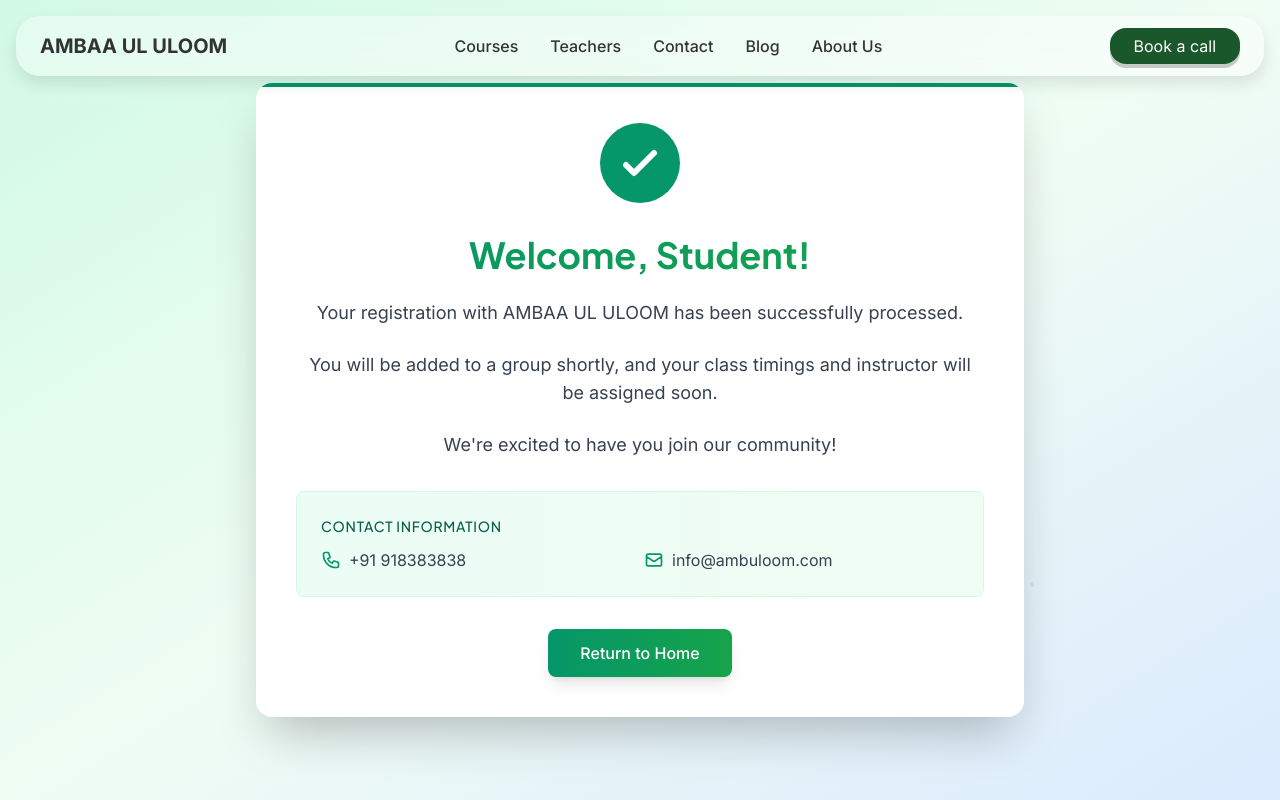
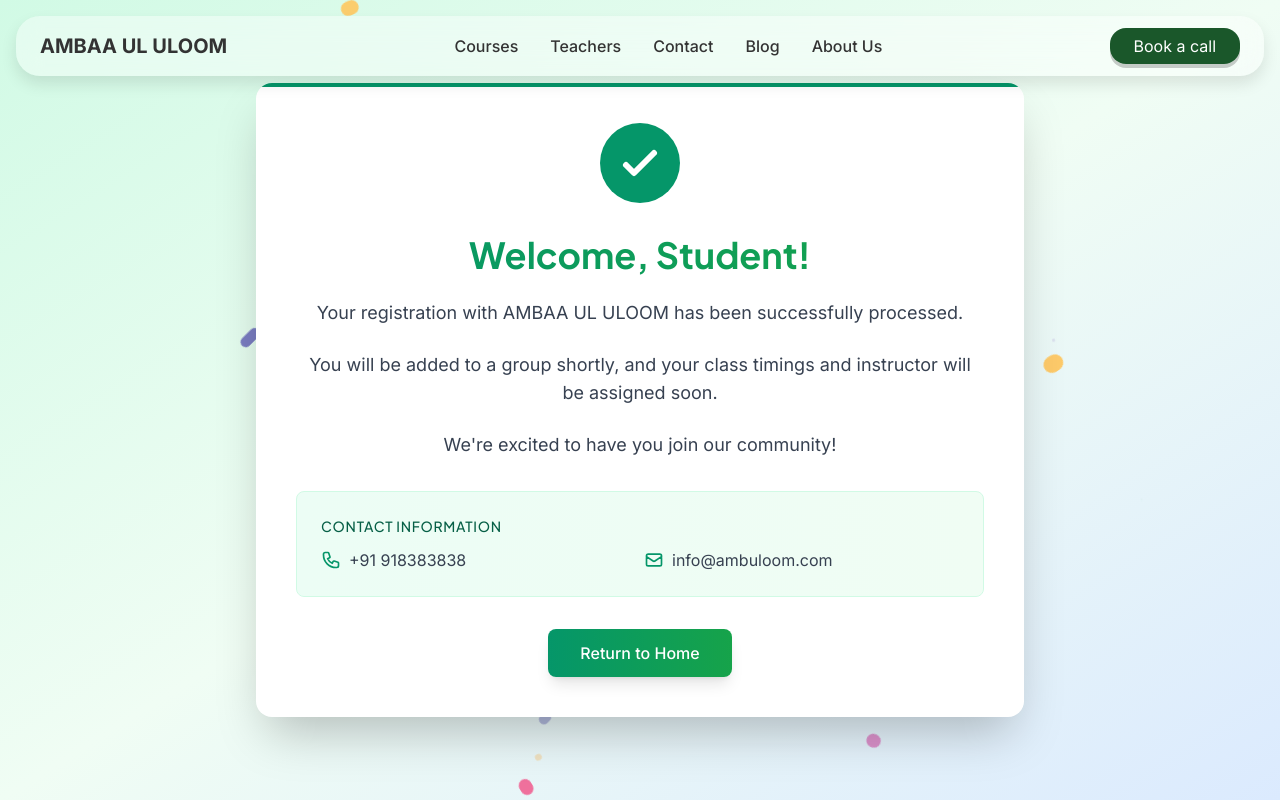
Before and after one commit to syedzabii/AmbUloom-Web, a Next.js app: page /success in a window 1280 px wide. Shown: the top 800 px of the page. Built offline with nearby package versions, Linux system fonts and the light colour scheme.

Commit message:
fix hydration issue

```diff
--- a/app/api/register/route.ts
+++ b/app/api/register/route.ts
@@ -1,12 +1,13 @@
 import { NextResponse } from "next/server";
-import { cookies } from "next/headers";
 
 export async function POST() {
-  cookies().set("registered", "true", {
+  const response = NextResponse.json({ message: "User registered successfully!" });
+
+  response.cookies.set("registered", "true", {
     httpOnly: true, // Client-side JS can't access it (more secure)
     maxAge: 60 * 60 * 24, // 1 day
     path: "/", // Available on all routes
   });
 
-  return NextResponse.json({ message: "User registered successfully!" });
+  return response;
 }
--- a/app/register-teacher/page.tsx
+++ b/app/register-teacher/page.tsx
@@ -37,6 +37,14 @@
   bio: string;
   termsAccepted: boolean;
 }
+
+// Pre-calculated positions for orbiting specialization cards to avoid hydration mismatches
+const specializationPositions = [
+  { top: "40%", left: "65%" },   // index 0: 0 degrees
+  { top: "65%", left: "40%" },   // index 1: 90 degrees
+  { top: "40%", left: "15%" },   // index 2: 180 degrees
+  { top: "15%", left: "40%" },   // index 3: 270 degrees
+];
 
 const specializations = [
   {
@@ -231,8 +239,8 @@
                       key={spec.id}
                       className="absolute"
                       style={{
-                        top: `${40 + Math.sin((index * 90) * Math.PI / 180) * 25}%`,
-                        left: `${40 + Math.cos((index * 90) * Math.PI / 180) * 25}%`,
+                        top: specializationPositions[index].top,
+                        left: specializationPositions[index].left,
                       }}
                     >
                       <div className={`w-16 h-16 ${spec.bgColor} rounded-2xl shadow-lg flex items-center justify-center border-2 border-white/20 backdrop-blur-sm`}>
--- a/app/register/page.tsx
+++ b/app/register/page.tsx
@@ -31,6 +31,13 @@
 }
 
 
+
+// Pre-calculated positions for orbiting course cards to avoid hydration mismatches
+const coursePositions = [
+  { top: "40%", left: "65%" },   // index 0: 0 degrees
+  { top: "61.65%", left: "27.5%" }, // index 1: 120 degrees
+  { top: "18.35%", left: "27.5%" }, // index 2: 240 degrees
+];
 
 const courses = [
   {
@@ -71,13 +78,15 @@
     try {
       const response = await fetch("/api/register", { method: "POST" });
 
-      // if (response.ok) {
-      //   router.push("/verification");
-      // } else {
-      //   console.error("Failed to register");
-      // }
+      if (!response.ok) {
+        console.error("Failed to set cookie:", response.statusText);
+        return;
+      }
+
+      // Read the response to ensure the request completes
+      await response.json();
     } catch (error) {
-      console.error("Error:", error);
+      console.error("Error setting cookie:", error);
     }
   };
 
@@ -182,8 +191,8 @@
                       key={course.id}
                       className="absolute"
                       style={{
-                        top: `${40 + Math.sin((index * 120) * Math.PI / 180) * 25}%`,
-                        left: `${40 + Math.cos((index * 120) * Math.PI / 180) * 25}%`,
+                        top: coursePositions[index].top,
+                        left: coursePositions[index].left,
                       }}
                     >
                       <div className={`w-16 h-16 ${course.bgColor} rounded-2xl shadow-lg flex items-center justify-center border-2 border-white/20 backdrop-blur-sm`}>
--- a/app/success-kids/page.tsx
+++ b/app/success-kids/page.tsx
@@ -31,17 +31,19 @@
     },
   };
 
+  // Note: Confetti is currently commented out, but if uncommented,
+  // delay values should be generated in useEffect to avoid hydration issues
   const confettiVariants = {
     initial: { y: "-10%", opacity: 0 },
-    animate: {
+    animate: (delay: number = 0) => ({
       y: "110%",
       opacity: [1, 1, 0],
       transition: {
         duration: 5,
         repeat: Infinity,
-        delay: Math.random() * 5,
+        delay: delay,
       },
-    },
+    }),
   };
 
   return (
--- a/app/success/page.tsx
+++ b/app/success/page.tsx
@@ -3,30 +3,75 @@
 import { useRouter } from "next/navigation";
 import { motion } from "framer-motion";
 
+interface ParticleData {
+  width: number;
+  height: number;
+  left: string;
+  top: string;
+  background: string;
+  x: number;
+  y: number;
+  duration: number;
+  delay: number;
+  repeatDelay: number;
+}
+
 export default function SuccessPage() {
   const router = useRouter();
   const [studentName, setStudentName] = useState("");
+  const [particles, setParticles] = useState<ParticleData[]>([]);
+  const [isMounted, setIsMounted] = useState(false);
 
   useEffect(() => {
+    setIsMounted(true);
     const name = localStorage.getItem("studentName") || "Student";
     setStudentName(name);
+
+    // Generate particle data only on client side
+    const colors = [
+      "#FF6B6B",
+      "#4ECDC4",
+      "#45B7D1",
+      "#FFA931",
+      "#7477BF",
+      "#98D8C8",
+      "#F06595",
+      "#845EC2",
+      "#D65DB1",
+      "#FFC75F",
+    ];
+
+    const particleData: ParticleData[] = Array.from({ length: 30 }).map((_, i) => ({
+      width: 10 + Math.random() * 20,
+      height: 10 + Math.random() * 20,
+      left: `${Math.random() * 100}%`,
+      top: `${Math.random() * 100}%`,
+      background: colors[i % 10],
+      x: Math.sin(i) * 150 + Math.random() * 50,
+      y: Math.cos(i) * 150 + Math.random() * 50,
+      duration: 4 + Math.random() * 3,
+      delay: Math.random() * 2,
+      repeatDelay: Math.random() * 2,
+    }));
+
+    setParticles(particleData);
   }, []);
 
   // Enhanced particle animations
   const particleVariants = {
     initial: { opacity: 0, scale: 0 },
-    animate: (i: number) => ({
+    animate: (particle: ParticleData) => ({
       opacity: [0, 1, 0],
       scale: [0, 1, 0],
-      x: Math.sin(i) * 150 + Math.random() * 50, // More movement
-      y: Math.cos(i) * 150 + Math.random() * 50,
-      rotate: [0, 360], // Add rotation
+      x: particle.x,
+      y: particle.y,
+      rotate: [0, 360],
       transition: {
-        duration: 4 + Math.random() * 3, // Longer duration
-        delay: Math.random() * 2,
+        duration: particle.duration,
+        delay: particle.delay,
         ease: "easeInOut",
         repeat: Infinity,
-        repeatDelay: Math.random() * 2,
+        repeatDelay: particle.repeatDelay,
       },
     }),
   };
@@ -63,31 +108,20 @@
         className="max-w-3xl w-full relative"
       >
         {/* Animated background particles */}
-        {Array.from({ length: 30 }).map((_, i) => (
+        {isMounted && particles.map((particle, i) => (
           <motion.div
             key={`particle-${i}`}
-            custom={i}
+            custom={particle}
             variants={particleVariants}
             initial="initial"
             animate="animate"
             className="absolute rounded-full"
             style={{
-              width: 10 + Math.random() * 20,
-              height: 10 + Math.random() * 20,
-              left: `${Math.random() * 100}%`,
-              top: `${Math.random() * 100}%`,
-              background: [
-                "#FF6B6B",
-                "#4ECDC4",
-                "#45B7D1",
-                "#FFA931",
-                "#7477BF",
-                "#98D8C8",
-                "#F06595",
-                "#845EC2",
-                "#D65DB1",
-                "#FFC75F",
-              ][i % 10],
+              width: particle.width,
+              height: particle.height,
+              left: particle.left,
+              top: particle.top,
+              background: particle.background,
             }}
           />
         ))}
```
